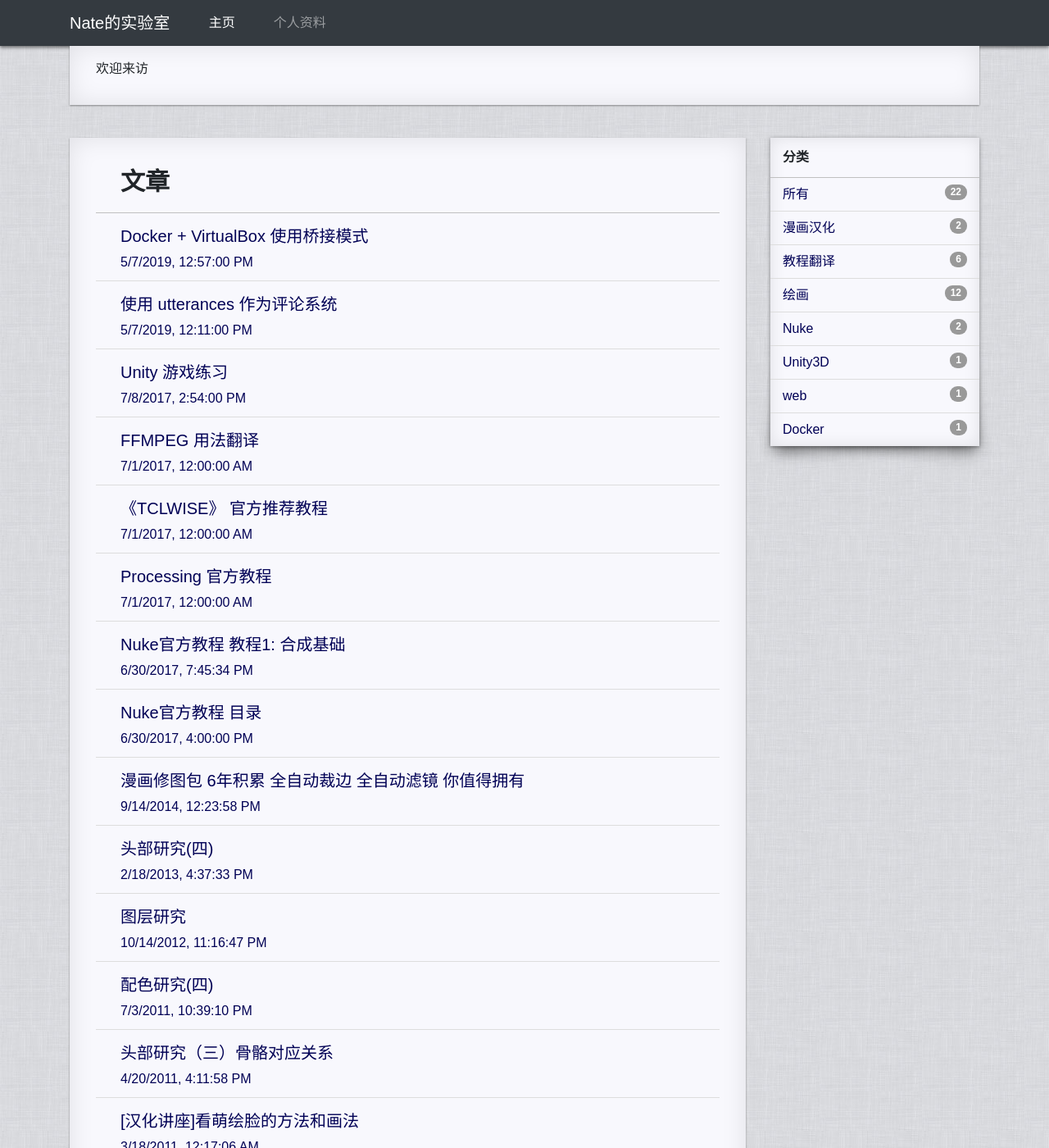
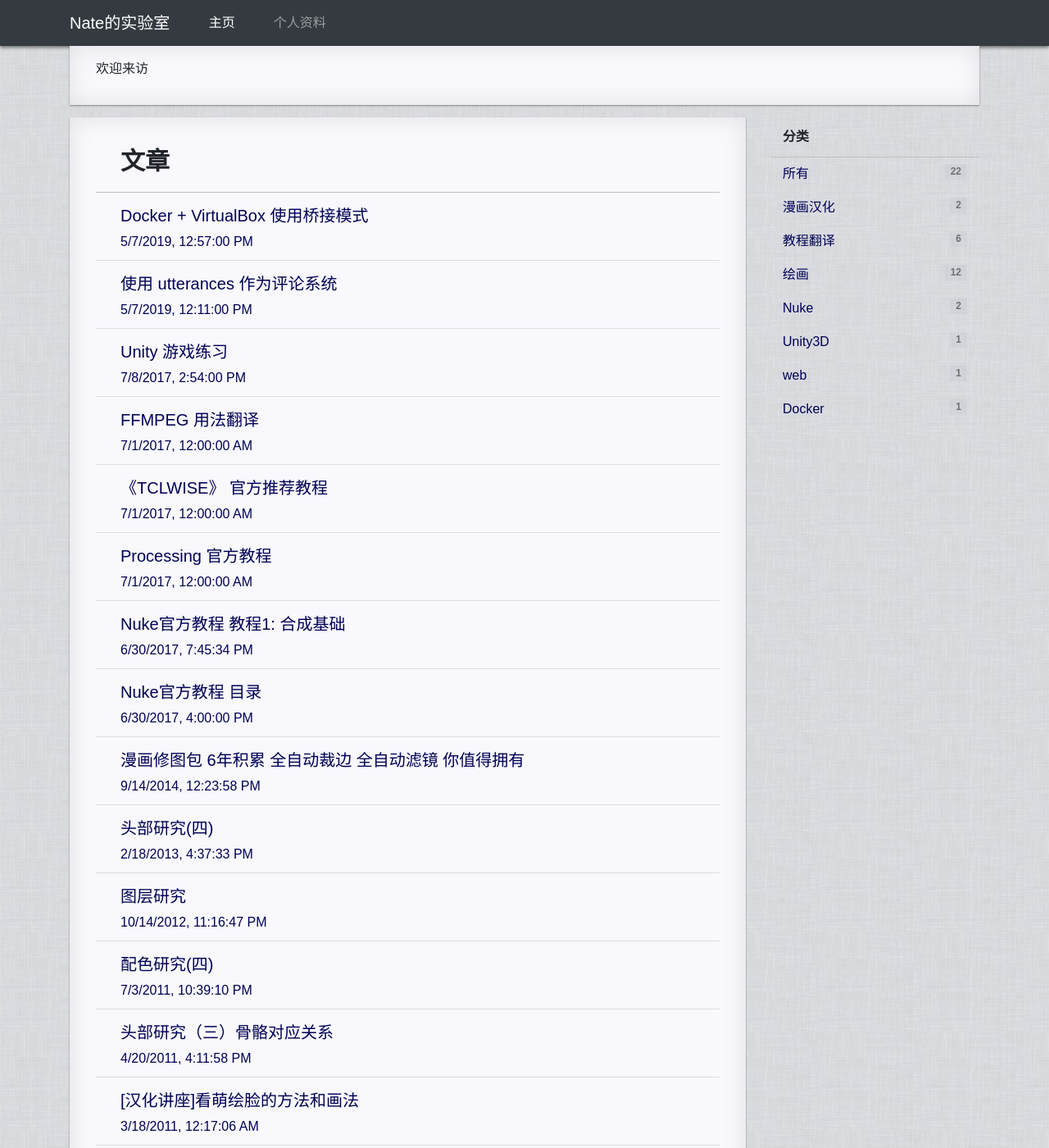
Before and after one commit to NateScarlet/NateScarlet.Github.io, a Jekyll site: the page built from index.md, in a window 1280 px wide and 1400 px high. Shown: the whole window at 82% size. Built offline with Jekyll 4.4.1, drawn with Linux system fonts in a browser that asks for light colours; a style sheet for code colours, icons or effects is not loaded.

Commit message:
feat: improve home layout

```diff
--- a/_layouts/home.html
+++ b/_layouts/home.html
@@ -11,8 +11,8 @@
     </div>
   </div>
 </div>
-<p><br /></p>
-<div id="index" class="row">
+
+<div id="post-list" class="row">
   <div class="col-sm-9">
     <div class="post ">
       <div class="post-list-header">
@@ -54,7 +54,7 @@
     </div>
   </div>
   <div class="col-sm-3">
-    <div class="shadow-corner-curl hidden-xs">
+    <div class=" sticky-top">
       <div class="categories-list-header">
         分类
       </div>
--- /dev/null
+++ b/_sass/post-list.scss
@@ -0,0 +1,18 @@
+#post-list {
+  a {
+    &:link {
+      color: #005;
+    }
+    &:visited {
+      color: #669;
+    }
+    &:hover {
+      color: #336;
+      text-decoration: none;
+    }
+    &:active {
+      color: #99b;
+    }
+  }
+  margin-top: 15px;
+}
--- a/static/css/index.scss
+++ b/static/css/index.scss
@@ -4,6 +4,7 @@
 @import 'toc.scss';
 @import 'post.scss';
 @import 'footer.scss';
+@import 'post-list.scss';
 
 /**
  * Reset some basic elements
@@ -45,20 +46,6 @@
   padding: 2px 10px;
   vertical-align: top;
 }
-
-#index a:link {
-  color: #005;
-} /* 未访问的链接 */
-#index a:visited {
-  color: #669;
-} /* 已访问的链接 */
-#index a:hover {
-  color: #336;
-  text-decoration: none;
-} /* 鼠标移动到链接上 */
-#index a:active {
-  color: #99b;
-} /* 选定的链接 */
 
 /* navbar */
 nav {
@@ -131,76 +118,21 @@
 .categories-list-item .my-badge {
   font-size: 12px;
   font-weight: bold;
-  color: #fff;
-  background-color: #999;
+  color: rgb(112, 112, 112);
+  background-color: rgba(136, 149, 163, 0.082);
   padding: 0 7px 1px 7px;
-  border-radius: 9px;
   float: right;
-  transition: 0.4s ease;
-  -webkit-transition: 0.4s ease;
-  -moz-transition: 0.4s ease;
-  -o-transition: 0.4s ease;
+  transition: 0.2s ease-in;
+  -webkit-transition: 0.2s ease-in;
+  -moz-transition: 0.2s ease-in;
+  -o-transition: 0.2s ease-in;
 }
-.categories-list-item:hover .my-badge {
-  -webkit-transform: rotate(360deg) scale(1.2);
-  -moz-transform: rotate(360deg) scale(1.2);
-  -o-transform: rotate(360deg) scale(1.2);
-  -ms-transform: rotate(360deg) scale(1.2);
-  transform: rotate(360deg) scale(1.2);
-}
-
-/* shadow */
-.shadow-corner-curl {
-  position: relative;
-  background-color: #f8f8fd;
-  -webkit-box-shadow: 0 1px 5px rgba(0, 0, 0, 0.4),
-    0 0 20px rgba(0, 0, 0, 0.1) inset;
-  -moz-box-shadow: 0 1px 5px rgba(0, 0, 0, 0.4),
-    0 0 20px rgba(0, 0, 0, 0.1) inset;
-  -o-box-shadow: 0 1px 5px rgba(0, 0, 0, 0.4), 0 0 20px rgba(0, 0, 0, 0.1) inset;
-  box-shadow: 0 1px 5px rgba(0, 0, 0, 0.4), 0 0 20px rgba(0, 0, 0, 0.1) inset;
-}
-.shadow-corner-curl:before {
-  content: '';
-  position: absolute;
-  z-index: -5;
-  width: 70%;
-  height: 70%;
-  left: 9%;
-  bottom: 2%;
-  background: transparent;
-  -webkit-box-shadow: 0 8px 20px rgba(0, 0, 0, 0.6);
-  -moz-box-shadow: 0 8px 20px rgba(0, 0, 0, 0.6);
-  -o-box-shadow: 0 8px 20px rgba(0, 0, 0, 0.6);
-  box-shadow: 0 8px 20px rgba(0, 0, 0, 0.6);
-
-  /* 向左倾斜12度，再旋转4度 */
-  -webkit-transform: skew(-11deg) rotate(-4deg);
-  -moz-transform: skew(-11deg) rotate(-4deg);
-  -o-transform: skew(-11deg) rotate(-4deg);
-  -ms-transform: skew(-11deg) rotate(-4deg);
-  transform: skew(-11deg) rotate(-4deg);
-}
-.shadow-corner-curl:after {
-  content: '';
-  position: absolute;
-  z-index: -5;
-  width: 70%;
-  height: 70%;
-  right: 9%;
-  bottom: 2%;
-  background: transparent;
-  -webkit-box-shadow: 0 8px 20px rgba(0, 0, 0, 0.6);
-  -moz-box-shadow: 0 8px 20px rgba(0, 0, 0, 0.6);
-  -o-box-shadow: 0 8px 20px rgba(0, 0, 0, 0.6);
-  box-shadow: 0 8px 20px rgba(0, 0, 0, 0.6);
-
-  /* 向左倾斜12度，再旋转4度 */
-  -webkit-transform: skew(11deg) rotate(4deg);
-  -moz-transform: skew(11deg) rotate(4deg);
-  -o-transform: skew(11deg) rotate(4deg);
-  -ms-transform: skew(11deg) rotate(4deg);
-  transform: skew(11deg) rotate(4deg);
+.categories-list-item:hover {
+  -webkit-transform: scale(1.1);
+  -moz-transform: scale(1.1);
+  -o-transform: scale(1.1);
+  -ms-transform: scale(1.1);
+  transform: scale(1.1);
 }
 
 /**
```
